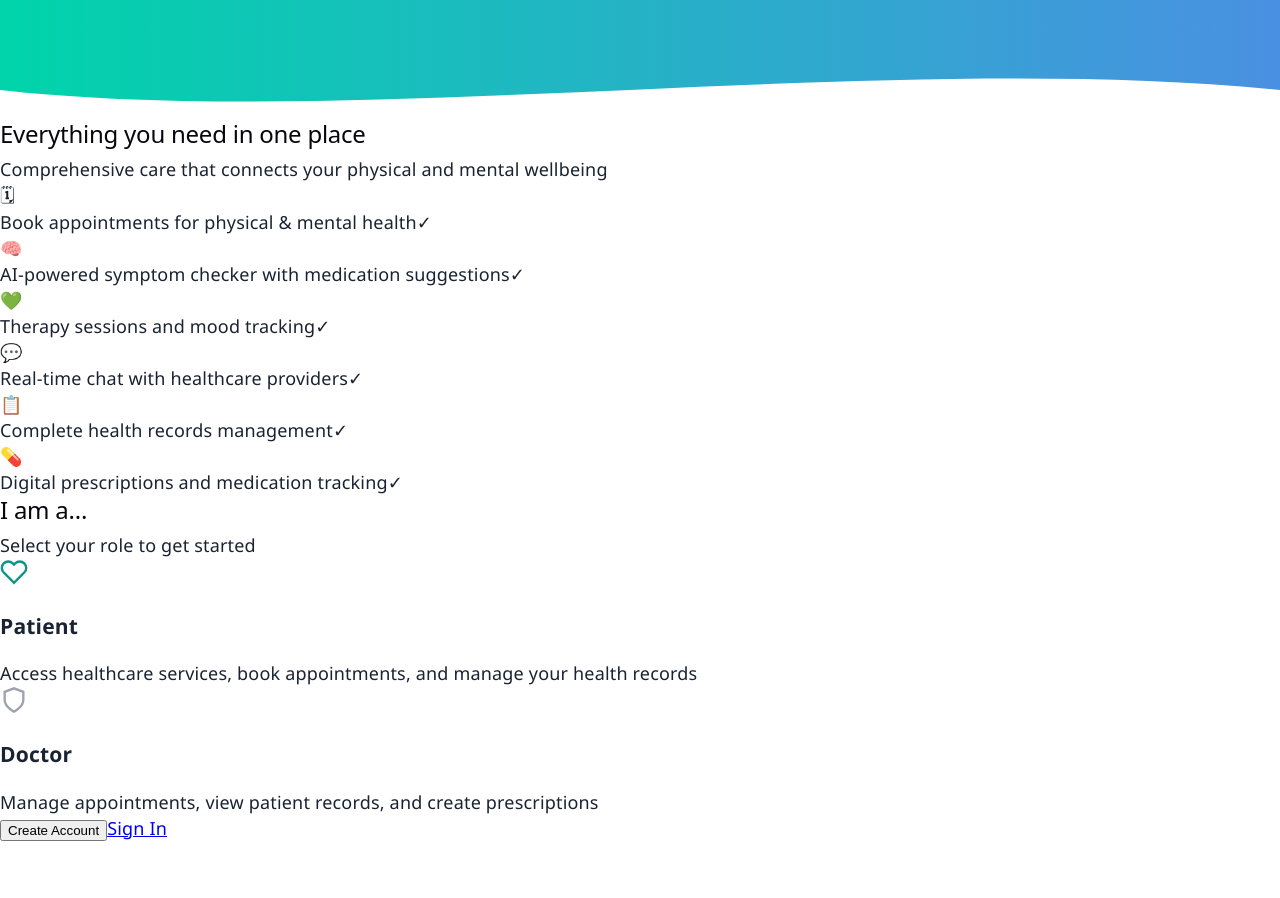
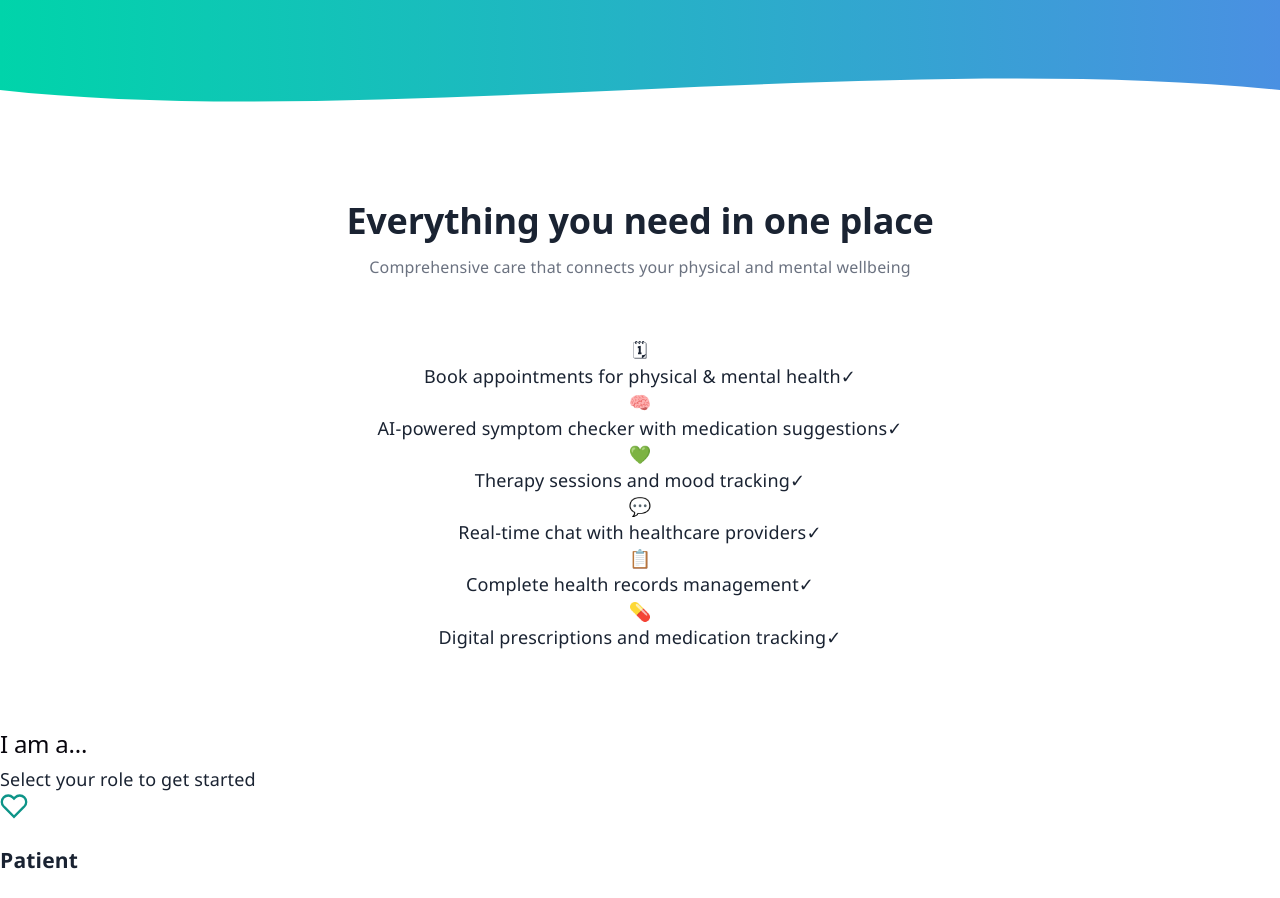
Before and after one commit to Mubs002/FYP_CHS_App, a React app in the folder frontend/: page / in a window 1280 px wide. Shown: the part 480-1378 px from the top of the page. Before the commit the page ends 1321 px from the top, so only its background shows below. Built offline with nearby package versions, Linux system fonts and the light colour scheme; the HTML template or start-up script is replaced by a standard one.

Commit message:
added styles for the features section heading and subtitle text

```diff
--- a/frontend/src/view/pages/LandingPage.css
+++ b/frontend/src/view/pages/LandingPage.css
@@ -87,3 +87,22 @@
   width: 100%;
   height: 90px;
 }
+
+.features {
+  background: white;
+  padding: 80px 60px;
+  text-align: center;
+}
+
+.features-title {
+  font-size: 36px;
+  font-weight: 800;
+  color: #1a2332;
+  margin: 0 0 12px;
+}
+
+.features-subtitle {
+  font-size: 16px;
+  color: #6b7280;
+  margin: 0 0 56px;
+}
```
